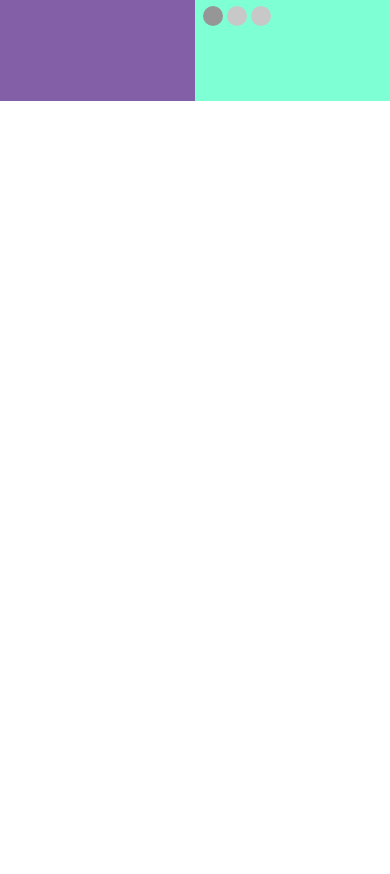
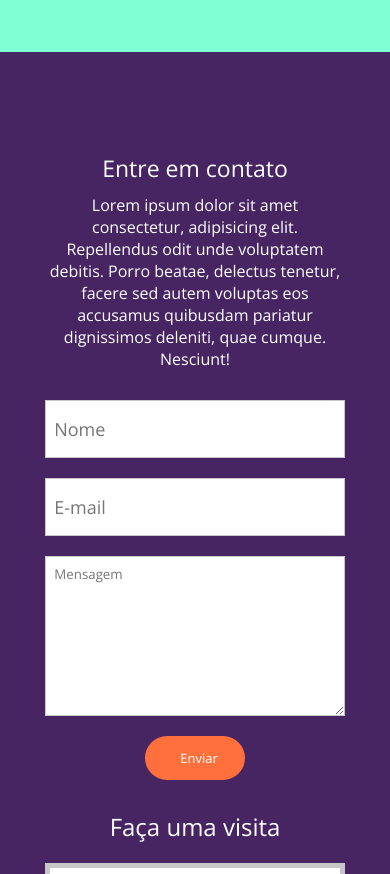
Before and after one commit to Wesdley/aulas-2024, a plain HTML site: page Projeto 03 - aula/index.html in a window 390 px wide. Shown: the part 2458-3332 px from the top of the page. Before the commit the page ends 2759 px from the top, so only its background shows below. Drawn offline with nearby package versions, Linux system fonts and the light colour scheme.

Commit message:
creating a new section 4

```diff
--- a/Projeto 03 - aula/css/main-sessao3.css
+++ b/Projeto 03 - aula/css/main-sessao3.css
@@ -107,3 +107,23 @@
 .tree {
     display: none;
 }
+
+@media screen and (max-width: 580px){
+    .sessao3 {
+        top: -50px;
+    }
+
+    .wraper-sessao3 {
+        display: block;
+    }
+
+    .part1 {
+        width: 100%;
+        padding: 50px 2% 50px 2%;
+    }
+
+    .part2 {
+        width: 100%;
+        padding: 50px 2% 50px 2%;
+    }
+}
--- /dev/null
+++ b/Projeto 03 - aula/css/main-sessao4.css
@@ -0,0 +1,159 @@
+.wraper-sessao4 {
+    display: flex;
+    width: 100%;
+}
+
+
+.sessao4 {
+    background-color: #472563;
+    padding: 100px 2%;
+    margin-top: -200px;
+}
+
+.form {
+    width: 50%;
+}
+
+.form  p {
+    font-size: 16px;
+    font-weight: lighter;
+    max-width: 400px;
+    margin-bottom: 20px;
+    color: white;
+}
+
+.form h2 {
+    font-size: 23px;
+    font-weight: lighter;
+    margin-bottom: 10px;
+    color: white;
+}
+
+.contato-form {
+    display: flex;
+    justify-content: right;
+    align-items: right;
+    flex-direction: column;
+}
+
+.contato-form input {
+    width: 80%;
+    max-width: 480px;
+    height: 58px;
+    line-height: 58px;
+    font-size: 18px;
+    margin: 10px 0px;
+    padding-left: 8px;
+    border: 1px solid rgb(200, 200, 200);
+}
+
+.contato-form input:focus, textarea:focus {
+    outline: 0;
+}
+
+.contato-form textarea {
+    width: 80%;
+    max-width: 480px;
+    height: 160px;
+    padding: 8px;
+    border: 1px solid rgb(200, 200, 200);
+    margin: 10px 0;
+}
+
+.contato-form input[type='submit'] {
+    width: 100px;
+    height: 44px;
+    border: 0;
+    cursor: pointer;
+    border-radius: 30px;
+    font-size: 13px;
+    line-height: 44px;
+    color: white;
+    background-color: #FF703D;
+}
+
+.wraper-map {
+    width: 50%;
+    color: white;
+    margin: 0 10px;
+}
+
+.wraper-map h2 {
+    font-weight: lighter;
+}
+
+.wrapermap1 {
+    width: 100%;
+    max-width: 480px;
+    position: relative;
+    margin-top: 10px;
+}
+
+.wrapermap2 {
+    position: absolute;
+    top: 0;
+    left: 0;
+    width: 100%;
+    padding-top: 100%;
+}
+
+.map {
+    position: absolute;
+    top: 0;
+    left: 0;
+    margin-top: 10px;
+    width: 100%;
+    height: 100%;
+    background-color: white;
+    border: 5px solid rgb(200, 200, 200);
+}
+
+@media screen and (max-width: 580px){
+    .sessao4 {
+        margin-top: -50px;
+    }
+}
+
+@media screen and (max-width: 768px){
+    .sessao4 {
+        height: 1300px;
+    }
+
+    .wraper-sessao4 {
+        flex-direction: column;
+        align-items: center;
+        text-align: center;
+    }
+
+    .contato-form {
+        justify-content: center;
+        align-items: center;
+    }
+
+    .wraper-map {
+        width: 80%;
+        margin-top: 20px;
+        display: flex;
+        flex-direction: column;
+        align-items: center;
+    }
+
+    .form {
+        width: 80%;
+    }
+
+    .form p{
+        display: inline-block;
+        text-align: center;
+    }
+
+    .contato-form textarea {
+        width: 100%;
+    }
+
+    .contato-form input {
+        width: 100%;
+    }
+}
+
+/* time course 30:10 */
--- a/Projeto 03 - aula/index.html
+++ b/Projeto 03 - aula/index.html
@@ -18,6 +18,7 @@
     <link rel="stylesheet" href="css/main-sessao1.css">
     <link rel="stylesheet" href="css/main-sessao2.css">
     <link rel="stylesheet" href="css/main-sessao3.css">
+    <link rel="stylesheet" href="css/main-sessao4.css">
     <!--link css-->
 </head>
 <body>
@@ -129,6 +130,30 @@
                     </div><!--part2-->
                 </div><!--wraper-sessao3-->
         </section><!--sessao3-->
+        <section class="sessao4">
+            <div class="container">
+                <div class="wraper-sessao4">
+                    <div class="form">
+                        <h2>Entre em contato</h2>
+                        <p>Lorem ipsum dolor sit amet consectetur, adipisicing elit. Repellendus odit unde voluptatem debitis. Porro beatae, delectus tenetur, facere sed autem voluptas eos accusamus quibusdam pariatur dignissimos deleniti, quae cumque. Nesciunt!</p>
+                        <form action="Contato" class="contato-form">
+                            <input type="text" placeholder="Nome">
+                            <input type="email" name="Email" id="" placeholder="E-mail">
+                            <textarea name="textarea" id="" placeholder="Mensagem"></textarea>
+                            <input type="submit" value="Enviar">
+                        </form><!--contato-form-->
+                    </div><!--form-->
+                        <div class="wraper-map">
+                            <h2>Faça uma visita</h2>
+                                <div class="wrapermap1">
+                                    <div class="wrapermap2">
+                                        <div id="map" class="map"></div><!--map-->
+                                    </div><!--warpermap2-->
+                                </div><!--warpermap1-->
+                        </div><!--wraper-map-->
+                </div><!--wraper-sessao4-->
+            </div><!--container-->
+        </section><!--sessao4-->
     </main>
 </body>
 </html>
```
